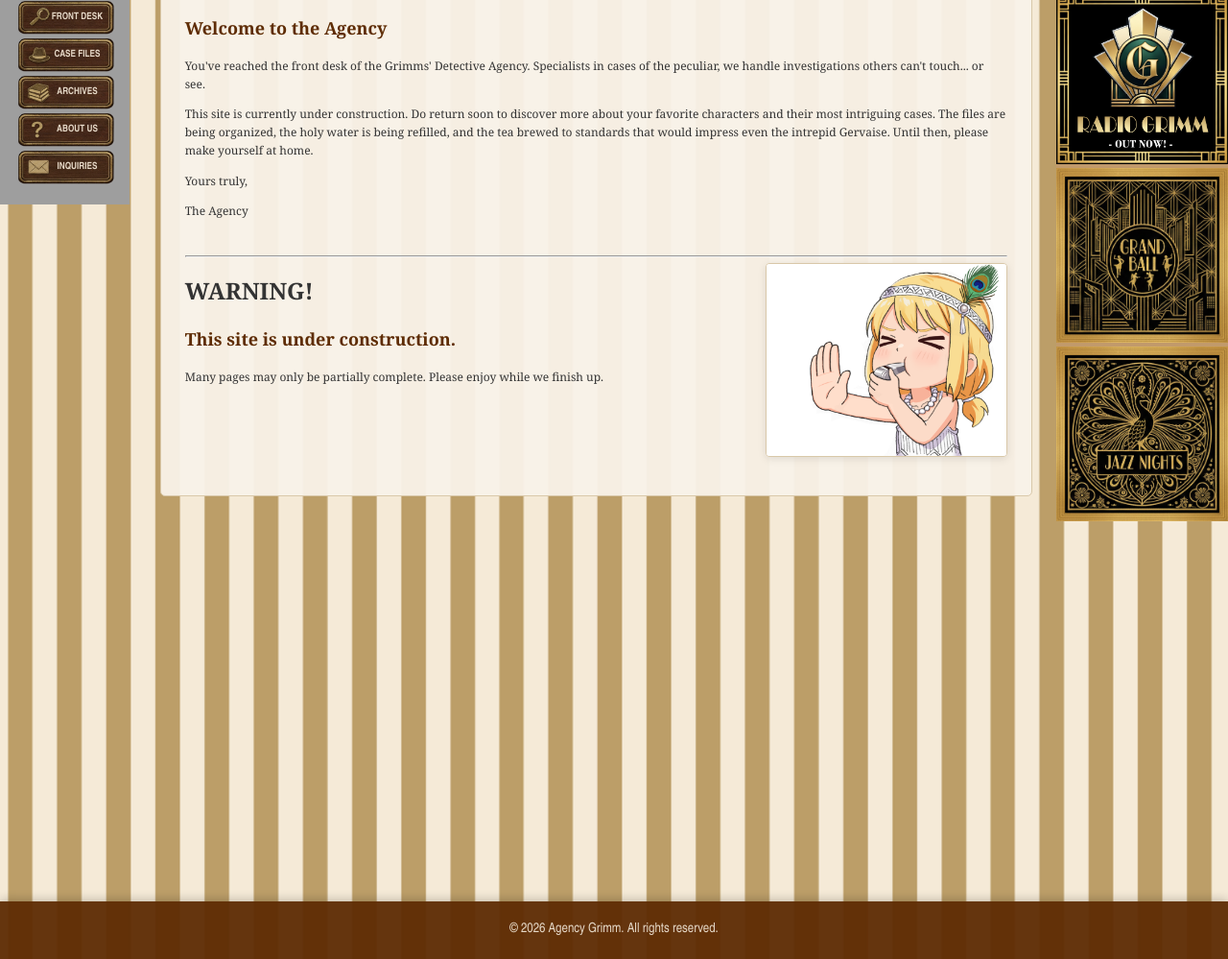
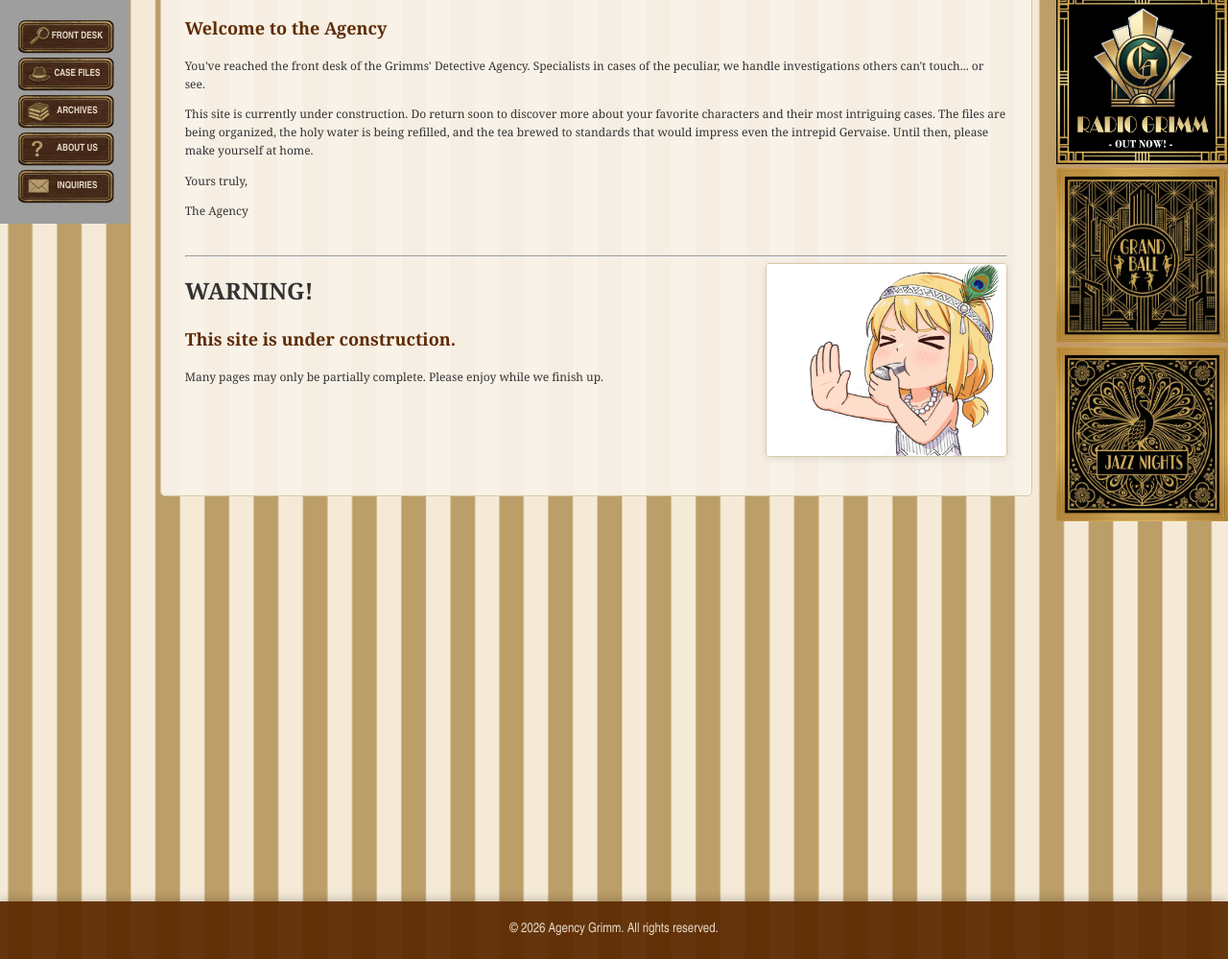
Before and after one commit to johnhopes-collab/grimmsdetectiveagency, a Jekyll site: the page built from index.html, in a window 1280 px wide. Shown: the part 692-1691 px from the top of the page at 96% size. Built offline with Jekyll 4.4.1, drawn with Linux system fonts in a browser that asks for light colours; grey boxes are pictures that could not be loaded.

Commit message:
Update style.scss

```diff
--- a/assets/css/style.scss
+++ b/assets/css/style.scss
@@ -86,7 +86,7 @@ body {
 .sidebar {
     top: -12px;
     width: 135px; /* Fixed width */
-    height: 227px;
+    height: 247px;
     background-color: var(--sidebar-brown);
     background-image: url('{{ site.baseurl }}/assets/images/sidebarL/Lbar1.png');
     background-size: 100% 100%;
@@ -99,7 +99,7 @@ body {
 }
 /* These styles will help maintain button size during zoom */
 .sidebar-buttons {
-    padding-top: 15px;
+    padding-top: 35px;
     padding-left: 14px;
     padding-right: 10px;
     padding-bottom: 10px;
```
